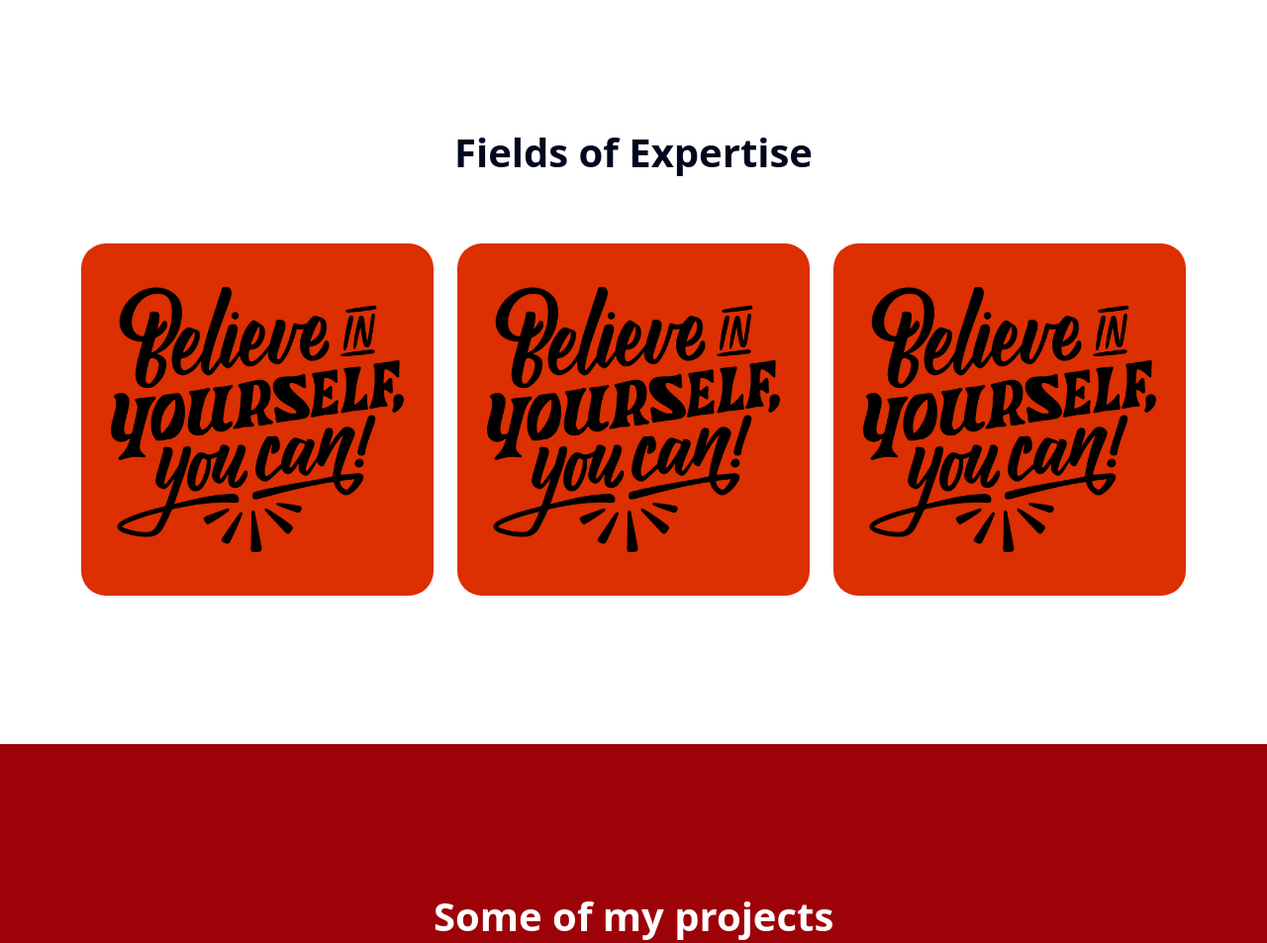
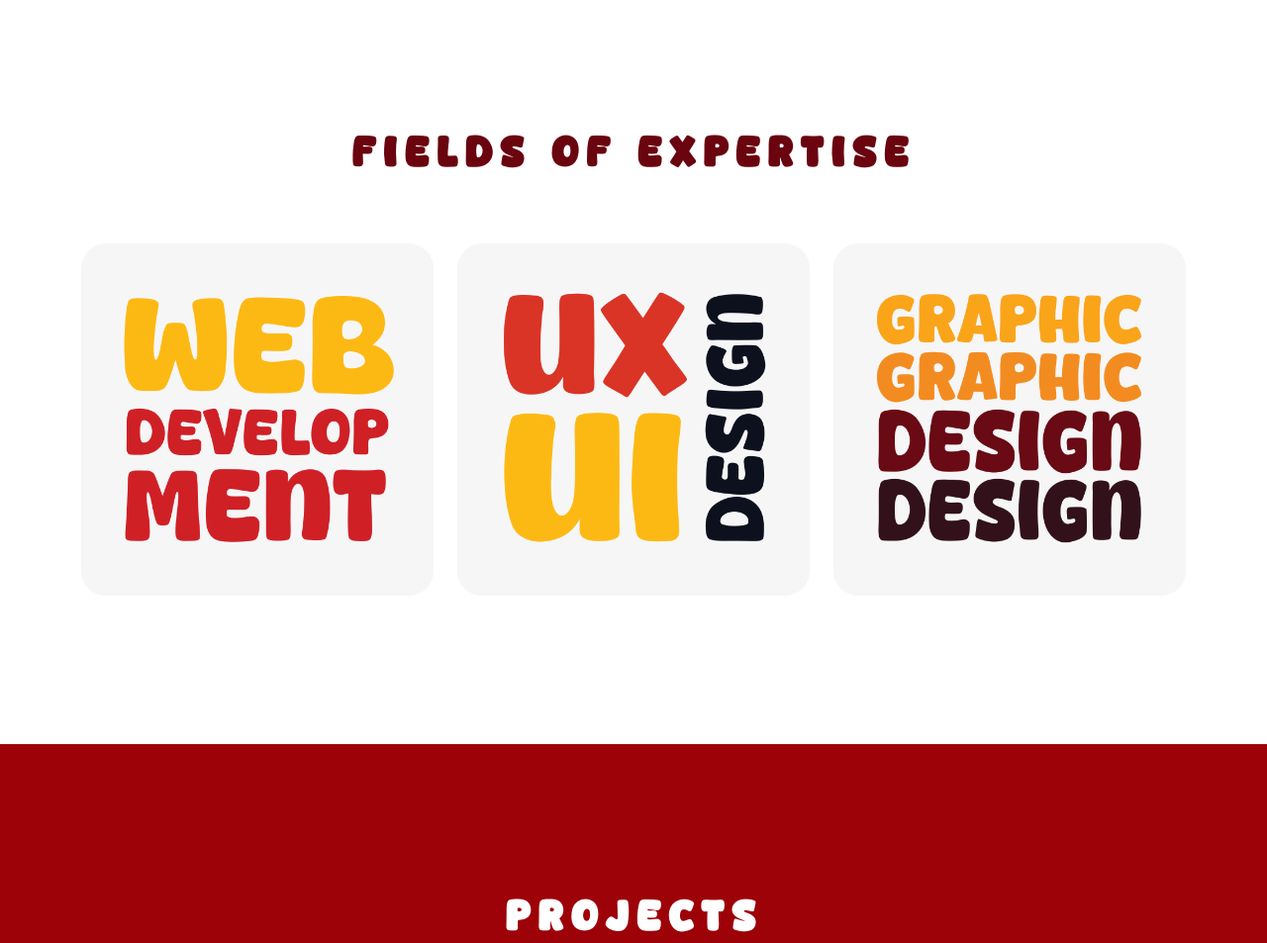
Before and after one commit to kharizzakaye/portfolio-website-2024, a plain HTML site: page index.html in a window 1280 px wide. Shown: the part 820-1773 px from the top of the page at 99% size. Drawn offline with nearby package versions, Linux system fonts and the light colour scheme.

Commit message:
update expertise section

```diff
--- a/css/main.css
+++ b/css/main.css
@@ -1,4 +1,10 @@
 @import url('https://fonts.googleapis.com/css2?family=Noto+Sans:ital,wght@0,400;0,700;1,400;1,700&display=swap');
+
+@font-face {
+    font-family: winnie-font;
+    src: url(../font/winie-font.otf);
+}
+
 
 body
 {
@@ -19,11 +25,14 @@ body
     font-size: 40px;
     font-weight: 700;
     /* padding-bottom: 20px; */
+    font-family: winnie-font, Helvetica, sans-serif;
 }
 
 .sub-header {
     font-size: 25px;
     font-weight: 700;
+    font-family: winnie-font, Helvetica, sans-serif;
+    letter-spacing: 8px
 }
 
 /* navbar */
@@ -94,7 +103,7 @@ body
 
 /* Expertise section */
 #subtitle-expertise {
-    color: #03071E;
+    color: #6a040f;
 }
 
 #expertise-section {
@@ -109,7 +118,7 @@ body
 
 .expertise-card {
     padding: 30px;
-    background-color: #DC2F02;
+    background-color: #f6f6f7;
     color: #ffffff;
 }
 
--- a/index.html
+++ b/index.html
@@ -104,7 +104,7 @@
                             <div class="card h-100 expertise-card">
                                 <div class="card-icon mx-auto">
                                     <img
-                                        src="/images/sport.png"
+                                        src="/images/web-development.png"
                                         class="card-img-top"
                                         alt="Icon for Websites"
                                     >
@@ -117,7 +117,7 @@
                             <div class="card h-100 expertise-card">
                                 <div class="card-icon mx-auto">
                                     <img
-                                        src="/images/sport.png"
+                                        src="/images/ux-ui-design.png"
                                         class="card-img-top"
                                         alt="Icon for Websites"
                                     >
@@ -130,7 +130,7 @@
                             <div class="card h-100 expertise-card">
                                 <div class="card-icon mx-auto">
                                     <img
-                                        src="/images/sport.png"
+                                        src="/images/graphic-design.png"
                                         class="card-img-top"
                                         alt="Icon for Websites"
                                     >
@@ -154,7 +154,7 @@
             <section id="projects-section" class="text-center">
 
                 <!-- sub title -->
-                <h2 class="sub-header hvr-wobble-vertical" id="subtitle-projects">Some of my projects<h2>
+                <h2 class="sub-header hvr-wobble-vertical" id="subtitle-projects">Projects<h2>
 
                 <!-- Cards section -->
                 <div class="container" id="project-cards-section">
```
Also changed, not shown: font/winie-font.otf (added), images/graphic-design.png (added), images/ux-ui-design.png (added), images/web-development.png (added).
